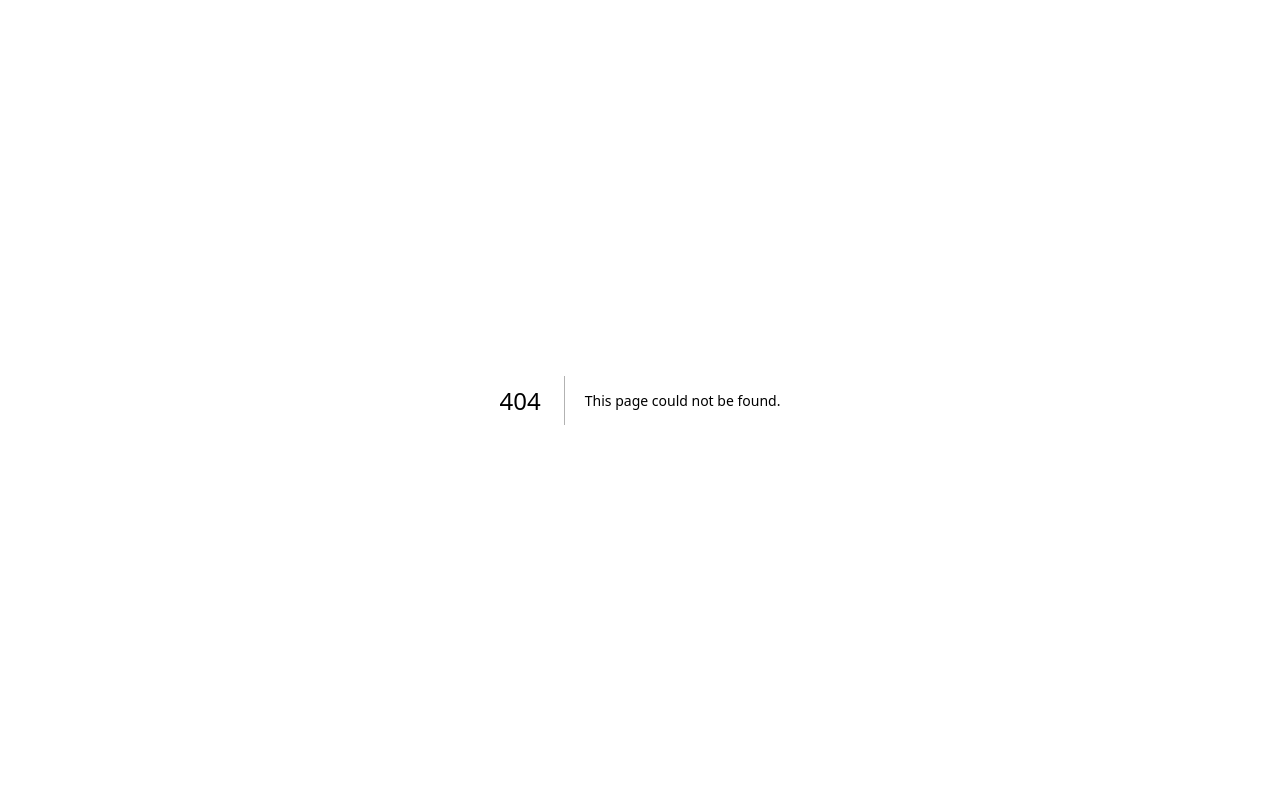
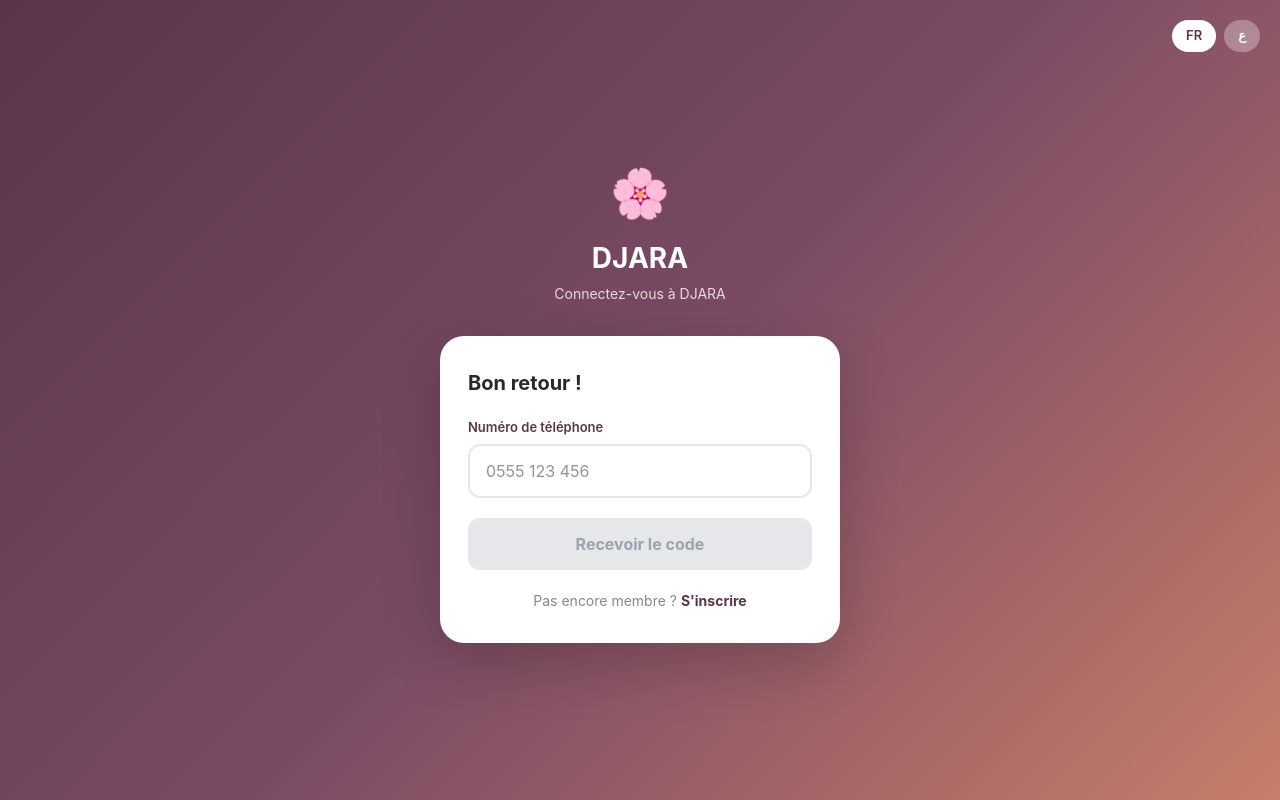
Before and after one commit to azzerinou-cyber/djara-app, a Next.js app: page /auth/connexion in a window 1280 px wide. Before the commit this address had no page. Built offline with nearby package versions, Linux system fonts and the light colour scheme; no server answers.

Commit message:
Ajout page connexion

```diff
--- /dev/null
+++ b/src/app/auth/connexion/page.tsx
@@ -0,0 +1,156 @@
+'use client';
+
+import { useState } from 'react';
+import { supabase } from '@/lib/supabase';
+
+type Lang = 'fr' | 'ar';
+
+const t = {
+  fr: {
+    title: 'Bon retour !',
+    subtitle: 'Connectez-vous à DJARA',
+    phone: 'Numéro de téléphone',
+    phonePlaceholder: '0555 123 456',
+    sendOtp: 'Recevoir le code',
+    otpTitle: 'Code de vérification',
+    otpSubtitle: 'Entrez le code reçu par SMS',
+    verify: 'Se connecter',
+    loading: 'Chargement...',
+    back: '← Retour',
+    noAccount: 'Pas encore membre ?',
+    register: "S'inscrire",
+  },
+  ar: {
+    title: 'مرحباً بعودتك!',
+    subtitle: 'تسجيل الدخول إلى جارة',
+    phone: 'رقم الهاتف',
+    phonePlaceholder: '0555 123 456',
+    sendOtp: 'استلام الرمز',
+    otpTitle: 'رمز التحقق',
+    otpSubtitle: 'أدخلي الرمز المستلم عبر SMS',
+    verify: 'تسجيل الدخول',
+    loading: 'جاري التحميل...',
+    back: 'رجوع →',
+    noAccount: 'لست عضوة بعد؟',
+    register: 'التسجيل',
+  },
+};
+
+export default function ConnexionPage() {
+  const [lang, setLang] = useState<Lang>('fr');
+  const [step, setStep] = useState<'phone' | 'otp'>('phone');
+  const [phone, setPhone] = useState('');
+  const [otp, setOtp] = useState('');
+  const [loading, setLoading] = useState(false);
+  const [error, setError] = useState('');
+
+  const isRTL = lang === 'ar';
+  const text = t[lang];
+
+  const handleSendOtp = async () => {
+    if (!phone.trim()) return;
+    setLoading(true);
+    setError('');
+    try {
+      const formattedPhone = phone.startsWith('0') ? '+213' + phone.slice(1) : phone;
+      const { error } = await supabase.auth.signInWithOtp({ phone: formattedPhone });
+      if (error) throw error;
+      setStep('otp');
+    } catch (err: unknown) {
+      setError(err instanceof Error ? err.message : "Erreur lors de l'envoi du code");
+    } finally {
+      setLoading(false);
+    }
+  };
+
+  const handleVerifyOtp = async () => {
+    if (!otp.trim()) return;
+    setLoading(true);
+    setError('');
+    try {
+      const formattedPhone = phone.startsWith('0') ? '+213' + phone.slice(1) : phone;
+      const { error } = await supabase.auth.verifyOtp({ phone: formattedPhone, token: otp, type: 'sms' });
+      if (error) throw error;
+      window.location.href = '/';
+    } catch (err: unknown) {
+      setError(err instanceof Error ? err.message : 'Code incorrect');
+    } finally {
+      setLoading(false);
+    }
+  };
+
+  return (
+    <div dir={isRTL ? 'rtl' : 'ltr'} style={{
+      minHeight: '100vh',
+      background: 'linear-gradient(135deg, #59364A 0%, #7a4a65 50%, #C77D69 100%)',
+      display: 'flex', flexDirection: 'column', alignItems: 'center', justifyContent: 'center',
+      padding: '20px', fontFamily: '-apple-system, BlinkMacSystemFont, "Segoe UI", sans-serif',
+    }}>
+      <div style={{ position: 'absolute', top: 20, right: 20, display: 'flex', gap: 8 }}>
+        {(['fr', 'ar'] as Lang[]).map(l => (
+          <button key={l} onClick={() => setLang(l)} style={{
+            padding: '6px 14px', borderRadius: 20, border: 'none',
+            background: lang === l ? 'white' : 'rgba(255,255,255,0.3)',
+            color: lang === l ? '#59364A' : 'white', fontWeight: 600, cursor: 'pointer', fontSize: 13,
+          }}>{l === 'fr' ? 'FR' : 'ع'}</button>
+        ))}
+      </div>
+
+      <div style={{ textAlign: 'center', marginBottom: 32 }}>
+        <div style={{ fontSize: 48, marginBottom: 8 }}>🌸</div>
+        <h1 style={{ color: 'white', fontSize: 28, fontWeight: 700, margin: 0 }}>DJARA</h1>
+        <p style={{ color: 'rgba(255,255,255,0.8)', fontSize: 14, margin: '4px 0 0' }}>{text.subtitle}</p>
+      </div>
+
+      <div style={{
+        background: 'white', borderRadius: 24, padding: '32px 28px',
+        width: '100%', maxWidth: 400, boxShadow: '0 20px 60px rgba(0,0,0,0.2)',
+      }}>
+        {error && (
+          <div style={{ background: '#fef2f2', border: '1px solid #fecaca', borderRadius: 10, padding: '10px 14px', marginBottom: 16, color: '#dc2626', fontSize: 13 }}>
+            {error}
+          </div>
+        )}
+
+        {step === 'phone' && (
+          <div>
+            <h2 style={{ fontSize: 20, fontWeight: 700, color: '#292929', margin: '0 0 20px' }}>{text.title}</h2>
+            <label style={{ fontSize: 13, fontWeight: 600, color: '#59364A', display: 'block', marginBottom: 6 }}>{text.phone}</label>
+            <input type="tel" value={phone} onChange={e => setPhone(e.target.value)} placeholder={text.phonePlaceholder}
+              style={{ width: '100%', padding: '13px 16px', borderRadius: 12, border: '2px solid #e5e7eb', fontSize: 16, outline: 'none', boxSizing: 'border-box', marginBottom: 20 }}
+            />
+            <button onClick={handleSendOtp} disabled={loading || !phone.trim()} style={{
+              width: '100%', padding: '14px', borderRadius: 12, border: 'none',
+              background: phone.trim() ? '#59364A' : '#e5e7eb',
+              color: phone.trim() ? 'white' : '#9ca3af',
+              fontWeight: 700, fontSize: 16, cursor: phone.trim() ? 'pointer' : 'not-allowed',
+            }}>{loading ? text.loading : text.sendOtp}</button>
+          </div>
+        )}
+
+        {step === 'otp' && (
+          <div>
+            <h2 style={{ fontSize: 20, fontWeight: 700, color: '#292929', margin: '0 0 6px' }}>{text.otpTitle}</h2>
+            <p style={{ color: '#888', fontSize: 14, margin: '0 0 24px' }}>{text.otpSubtitle}</p>
+            <input type="number" value={otp} onChange={e => setOtp(e.target.value)} placeholder="000000" maxLength={6}
+              style={{ width: '100%', padding: '13px 16px', borderRadius: 12, border: '2px solid #e5e7eb', fontSize: 24, letterSpacing: 8, textAlign: 'center', outline: 'none', boxSizing: 'border-box', marginBottom: 20 }}
+            />
+            <button onClick={handleVerifyOtp} disabled={loading || otp.length < 4} style={{
+              width: '100%', padding: '14px', borderRadius: 12, border: 'none',
+              background: otp.length >= 4 ? '#59364A' : '#e5e7eb',
+              color: otp.length >= 4 ? 'white' : '#9ca3af',
+              fontWeight: 700, fontSize: 16, cursor: otp.length >= 4 ? 'pointer' : 'not-allowed', marginBottom: 12,
+            }}>{loading ? text.loading : text.verify}</button>
+            <button onClick={() => setStep('phone')} style={{ width: '100%', padding: '12px', borderRadius: 12, border: '2px solid #e5e7eb', background: 'white', color: '#888', fontWeight: 600, cursor: 'pointer' }}>{text.back}</button>
+          </div>
+        )}
+
+        {step === 'phone' && (
+          <p style={{ textAlign: 'center', marginTop: 20, fontSize: 14, color: '#888' }}>
+            {text.noAccount} <a href="/auth/inscription" style={{ color: '#59364A', fontWeight: 700, textDecoration: 'none' }}>{text.register}</a>
+          </p>
+        )}
+      </div>
+    </div>
+  );
+}
```
